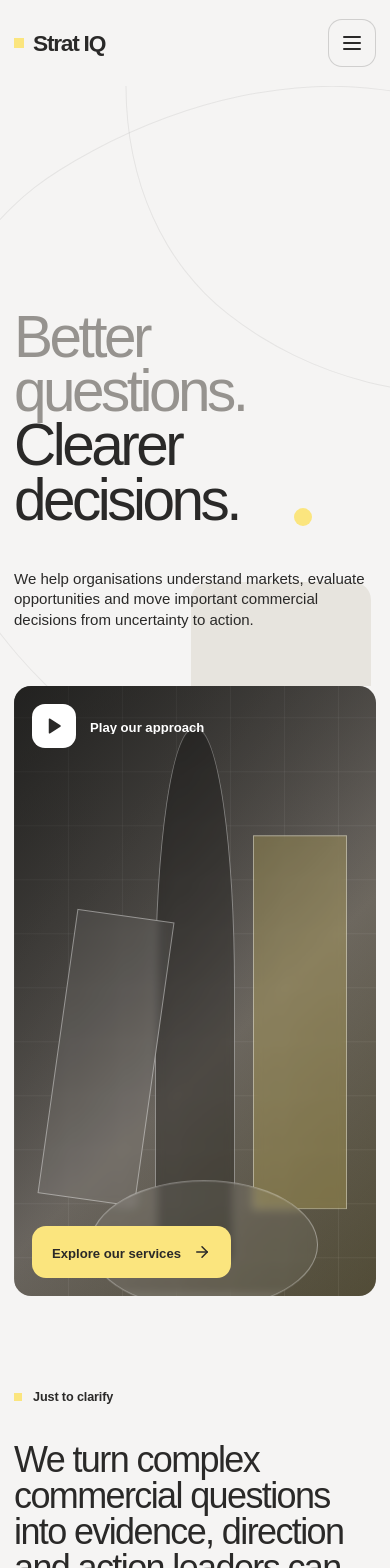
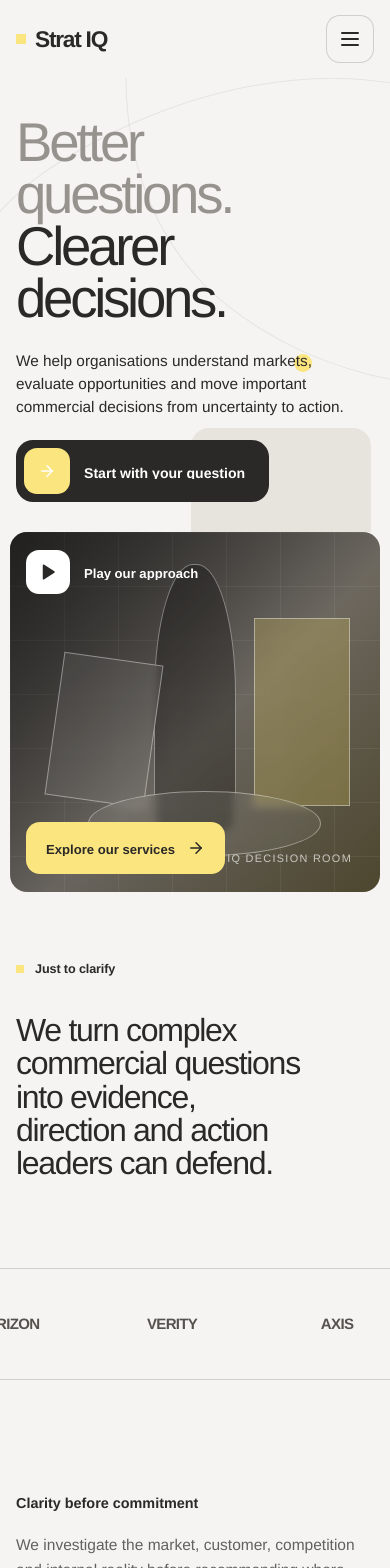
Before and after one commit to zeeshankhanminhas/StratIQ, a Next.js app: page / in a window 390 px wide. Shown: the top 1568 px of the page. Built offline with nearby package versions, Linux system fonts and the light colour scheme.

Commit message:
Refine StratIQ responsive design across breakpoints

```diff
--- a/app/globals.css
+++ b/app/globals.css
@@ -1801,3 +1801,485 @@ button:hover .rolling-track {
     transition-duration: 0.01ms !important;
   }
 }
+
+/* Responsive editorial refinement */
+body {
+  font-family: "Helvetica Neue", "Avenir Next", "Segoe UI", ui-sans-serif, system-ui, sans-serif;
+}
+
+.section {
+  padding-block: clamp(112px, 9vw, 136px);
+}
+
+.hero {
+  min-height: 450px;
+}
+
+.hero-content {
+  min-height: 430px;
+  padding-bottom: 54px;
+}
+
+.hero-aside {
+  display: flex;
+  flex-direction: column;
+  align-items: flex-start;
+  gap: 28px;
+}
+
+.hero-support {
+  margin: 0;
+  text-wrap: pretty;
+}
+
+.hero-cta {
+  background: var(--ink);
+  color: var(--white);
+}
+
+.featured-media {
+  height: clamp(520px, 50vw, 650px);
+}
+
+.services-layout,
+.approach-grid,
+.testimonial-shell,
+.team-grid,
+.pricing-grid,
+.contact-layout {
+  margin-top: clamp(76px, 7vw, 104px);
+}
+
+.service-visual-wrap {
+  height: min(540px, 68vh);
+}
+
+.service-trigger {
+  min-height: 132px;
+}
+
+.image-cta {
+  height: min(680px, 76vh);
+}
+
+.approach-item {
+  min-height: 420px;
+}
+
+.pricing-card {
+  min-height: 590px;
+  padding: 30px;
+}
+
+.pricing-card h3 {
+  margin-top: 38px;
+}
+
+.price {
+  margin: 46px 0 28px;
+}
+
+.included {
+  margin-top: auto;
+  padding-top: 34px;
+}
+
+.included summary {
+  display: flex;
+  justify-content: space-between;
+  align-items: center;
+  color: var(--ink);
+  font-size: 0.9rem;
+  font-weight: 700;
+  list-style: none;
+  cursor: default;
+}
+
+.included summary::-webkit-details-marker,
+.included summary svg {
+  display: none;
+}
+
+.included:not([open]) > *:not(summary) {
+  display: block;
+}
+
+@media (hover: hover) and (pointer: fine) {
+  a:hover .rolling-track,
+  button:hover .rolling-track {
+    transform: translateY(-50%);
+  }
+}
+
+@media (hover: none) {
+  a:hover .rolling-track,
+  button:hover .rolling-track {
+    transform: none;
+  }
+}
+
+@media (max-width: 1100px) {
+  .section {
+    padding-block: 104px;
+  }
+
+  .mobile-nav {
+    position: fixed;
+    inset: 0;
+    z-index: -1;
+    display: flex;
+    flex-direction: column;
+    justify-content: center;
+    padding: 112px max(24px, calc((100vw - 960px) / 2)) 40px;
+    border: 0;
+    border-radius: 0;
+    background: rgba(245, 244, 243, 0.98);
+  }
+
+  .mobile-nav a {
+    min-height: 64px;
+    font-size: clamp(1.25rem, 3vw, 1.7rem);
+  }
+
+  .mobile-nav a:last-child {
+    margin-top: 18px;
+    padding-inline: 18px;
+    border: 0;
+    border-radius: 14px;
+    background: var(--accent);
+  }
+
+  .menu-toggle {
+    position: relative;
+    z-index: 2;
+  }
+}
+
+@media (max-width: 820px) {
+  .section {
+    padding-block: 72px;
+  }
+
+  .intro-grid h2,
+  .team-intro h2,
+  .split-copy h2 {
+    max-width: 18ch;
+    font-size: clamp(2rem, 7vw, 2.75rem);
+    line-height: 1.04;
+    letter-spacing: -0.04em;
+    text-wrap: balance;
+  }
+
+  .hero {
+    min-height: 470px;
+  }
+
+  .hero-content {
+    min-height: 460px;
+    align-content: end;
+    gap: 28px;
+    padding-bottom: 38px;
+  }
+
+  .hero-title h1 {
+    max-width: 11ch;
+    font-size: clamp(3.25rem, 10.5vw, 4.7rem);
+    line-height: 0.95;
+    text-wrap: balance;
+  }
+
+  .hero-aside {
+    gap: 22px;
+  }
+
+  .hero-support {
+    max-width: 46ch;
+    font-size: 0.96rem;
+    line-height: 1.5;
+  }
+
+  .featured-media {
+    height: 420px;
+  }
+
+  .services-layout,
+  .approach-grid,
+  .testimonial-shell,
+  .team-grid,
+  .pricing-grid,
+  .contact-layout {
+    margin-top: 56px;
+  }
+
+  .services-layout {
+    display: flex;
+    flex-direction: column;
+    gap: 36px;
+  }
+
+  .service-list {
+    order: 1;
+    width: 100%;
+  }
+
+  .service-visual-wrap {
+    order: 2;
+    width: 100%;
+    height: 340px;
+  }
+
+  .service-trigger {
+    min-height: 104px;
+  }
+
+  .service-trigger > span:first-child {
+    font-size: clamp(1.55rem, 6vw, 2.2rem);
+  }
+
+  .service-panel p {
+    margin-bottom: 22px;
+  }
+
+  .image-cta {
+    height: 440px;
+  }
+
+  .image-cta-overlay {
+    padding: 34px;
+  }
+
+  .image-cta-overlay h2 {
+    max-width: 9ch;
+    margin-bottom: 26px;
+    font-size: clamp(3rem, 10vw, 4.8rem);
+  }
+
+  .parallax-inner {
+    inset: 0;
+    transform: none !important;
+  }
+
+  .approach-grid {
+    border-top: 1px solid var(--line);
+  }
+
+  .approach-item {
+    display: grid;
+    grid-template-columns: 54px 1fr;
+    min-height: 0;
+    padding: 30px 0;
+    column-gap: 18px;
+  }
+
+  .approach-number,
+  .approach-icon {
+    grid-column: 1;
+  }
+
+  .approach-icon {
+    width: 34px;
+    height: 34px;
+    margin-top: 20px;
+  }
+
+  .approach-item h3,
+  .approach-item p {
+    grid-column: 2;
+  }
+
+  .approach-item h3 {
+    align-self: end;
+    margin: 0 0 10px;
+  }
+
+  .approach-item p {
+    margin: 0;
+  }
+
+  .split-story {
+    padding-block: 56px;
+  }
+
+  .split-visual {
+    height: 420px;
+  }
+
+  .stats-grid {
+    display: grid;
+    grid-template-columns: repeat(2, 1fr);
+  }
+
+  .stat-item {
+    min-height: 170px;
+    padding: 26px 18px;
+    border-right: 1px solid var(--line);
+  }
+
+  .stat-item:nth-child(2n) {
+    border-right: 0;
+  }
+
+  .testimonial-card {
+    min-height: 420px;
+    padding: 34px;
+  }
+
+  .team-grid {
+    grid-template-columns: repeat(2, minmax(0, 1fr));
+    gap: 24px 14px;
+  }
+
+  .portrait {
+    aspect-ratio: 0.92;
+  }
+
+  .pricing-card {
+    min-height: 0;
+    padding: 26px;
+  }
+
+  .pricing-card h3 {
+    margin-top: 28px;
+  }
+
+  .price {
+    margin: 32px 0 24px;
+  }
+
+  .included {
+    margin-top: 0;
+    padding-top: 26px;
+  }
+
+  .included summary {
+    min-height: 44px;
+    cursor: pointer;
+  }
+
+  .included summary svg {
+    display: block;
+    transition: transform 0.2s ease;
+  }
+
+  .included[open] summary svg {
+    transform: rotate(45deg);
+  }
+
+  .included:not([open]) > *:not(summary) {
+    display: none;
+  }
+
+  .contact-aside {
+    min-height: 0;
+  }
+}
+
+@media (max-width: 560px) {
+  .page-wrap {
+    width: min(100% - 32px, 1315px);
+  }
+
+  .section {
+    padding-block: 64px;
+  }
+
+  .site-header {
+    width: calc(100% - 32px);
+    min-height: 78px;
+  }
+
+  .mobile-nav {
+    padding: 90px 20px 28px;
+  }
+
+  .hero,
+  .hero-content {
+    min-height: 454px;
+  }
+
+  .hero-content {
+    gap: 24px;
+    padding-bottom: 30px;
+  }
+
+  .hero-title h1 {
+    font-size: clamp(3rem, 14vw, 4rem);
+  }
+
+  .hero-cta {
+    min-height: 54px;
+  }
+
+  .featured-media {
+    width: calc(100% - 20px);
+    height: 360px;
+  }
+
+  .play-control,
+  .media-cta {
+    left: 16px;
+    right: auto;
+  }
+
+  .service-visual-wrap {
+    height: 300px;
+  }
+
+  .image-cta {
+    height: 390px;
+  }
+
+  .image-cta-overlay {
+    padding: 24px;
+  }
+
+  .image-cta-overlay h2 {
+    font-size: clamp(2.65rem, 12vw, 3.8rem);
+  }
+
+  .split-visual {
+    height: 350px;
+  }
+
+  .testimonial-card {
+    min-height: 390px;
+    padding: 26px 22px;
+  }
+
+  .testimonial-card blockquote {
+    font-size: clamp(1.55rem, 6.6vw, 2.1rem);
+  }
+
+  .pricing-grid {
+    gap: 14px;
+  }
+
+  .pricing-card {
+    padding: 22px;
+  }
+
+  .contact-layout {
+    gap: 42px;
+  }
+
+  .footer-main {
+    gap: 34px;
+    padding-block: 48px;
+  }
+}
+
+@media (max-width: 359px) {
+  .hero-title h1 {
+    font-size: 2.85rem;
+  }
+
+  .team-grid,
+  .stats-grid {
+    grid-template-columns: 1fr;
+  }
+
+  .stat-item,
+  .stat-item:nth-child(2n) {
+    border-right: 0;
+  }
+}
--- a/app/page.tsx
+++ b/app/page.tsx
@@ -303,7 +303,7 @@ export default function Home() {
                 </a>
               ))}
               <a href="#Contact" onClick={() => setMenuOpen(false)}>
-                Contact
+                Start a conversation
                 <ArrowUpRight size={20} />
               </a>
             </motion.nav>
@@ -333,6 +333,7 @@ export default function Home() {
             </h1>
           </motion.div>
 
+          <div className="hero-aside">
             <motion.p
               className="hero-support"
               initial={reduced ? false : { opacity: 0, y: 20 }}
@@ -341,6 +342,18 @@ export default function Home() {
             >
               We help organisations understand markets, evaluate opportunities and move important commercial decisions from uncertainty to action.
             </motion.p>
+
+            <motion.a
+              className="hero-cta button-shell"
+              href="#Contact"
+              initial={reduced ? false : { opacity: 0, y: 18 }}
+              animate={reduced ? undefined : { opacity: 1, y: 0 }}
+              transition={{ duration: 0.68, delay: 0.28 }}
+            >
+              <span className="button-icon"><ArrowRight size={18} /></span>
+              <RollingLink>Start with your question</RollingLink>
+            </motion.a>
+          </div>
         </div>
       </section>
 
@@ -567,21 +580,6 @@ export default function Home() {
         </div>
       </section>
 
-      <section className="image-cta page-wrap image-cta-second">
-        <ParallaxPanel className="image-cta-panel">
-          <AbstractVisual variant="network" label="Signals aligned around one decision" />
-          <div className="image-cta-overlay image-cta-right">
-            <Reveal>
-              <h2>Investigate deeper.<br />Move with confidence.</h2>
-            </Reveal>
-            <a className="light-button" href="#Contact">
-              <span className="button-icon"><ArrowRight size={18} /></span>
-              <RollingLink>Bring us the decision</RollingLink>
-            </a>
-          </div>
-        </ParallaxPanel>
-      </section>
-
       <section className="testimonials section" id="Testimonials">
         <div className="page-wrap intro-grid">
           <Reveal><DotLabel>Our clients say</DotLabel></Reveal>
@@ -666,10 +664,10 @@ export default function Home() {
               </div>
               <div className="price"><strong>{plan.price}</strong><small>{plan.period}</small></div>
               <a href="#Contact"><RollingLink>Discuss this engagement</RollingLink><ArrowRight size={18} /></a>
-              <div className="included">
-                <p>What is included?</p>
+              <details className="included" open={plan.featured}>
+                <summary>What is included?<Plus size={17} aria-hidden="true" /></summary>
                 <ul>{plan.features.map((feature) => <li key={feature}><span />{feature}</li>)}</ul>
-              </div>
+              </details>
             </Reveal>
           ))}
         </div>
```
Lines whose indentation alone changed are shown as unchanged.
